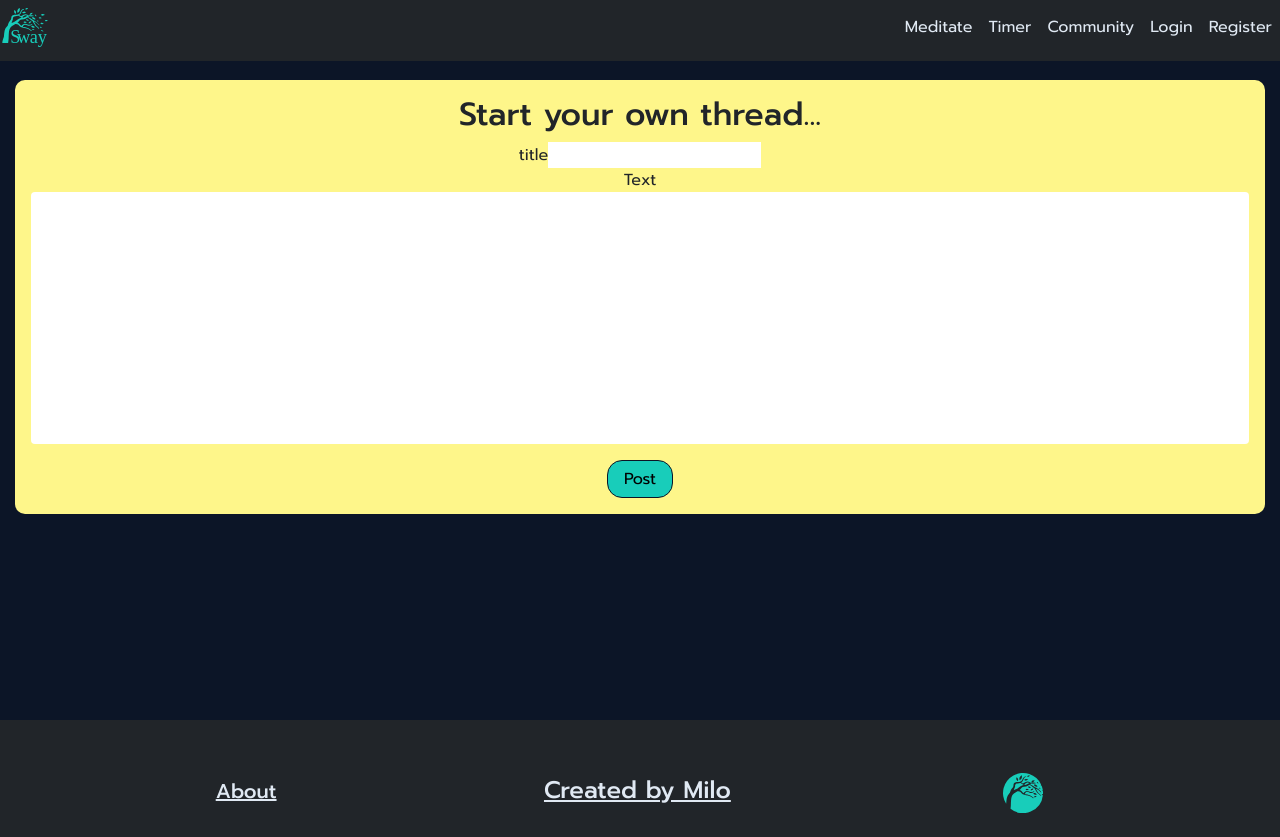
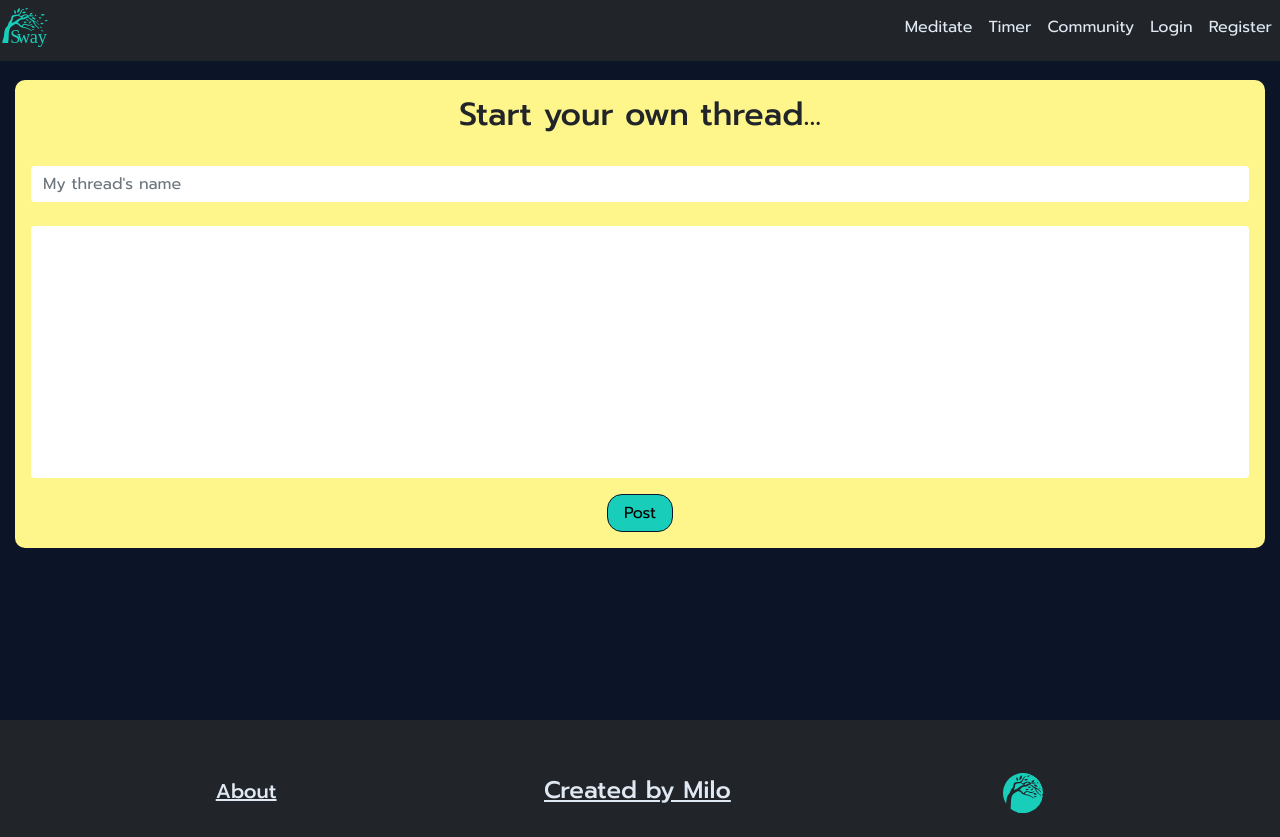
Before and after one commit to milobedini/Sway, a React (Create React App) app in the folder sway/front-end/: page /feed/new in a window 1280 px wide. Built offline with nearby package versions, Linux system fonts and the light colour scheme.

Commit message:
styling done

```diff
--- a/sway/front-end/src/components/Nav.js
+++ b/sway/front-end/src/components/Nav.js
@@ -1,8 +1,6 @@
 import { removeToken, removeUserId, removeUsername } from '../helpers/auth'
 import { Link, useNavigate } from 'react-router-dom'
 import logo from '../assets/Logo.svg'
-// import favicon1 from '../assets/Favicon 1.svg'
-// import favicon2 from '../assets/Favicon 2.svg'
 
 import React from 'react'
 
--- a/sway/front-end/src/pages/PostThread.js
+++ b/sway/front-end/src/pages/PostThread.js
@@ -2,14 +2,12 @@ import axios from 'axios'
 import React from 'react'
 import { useNavigate } from 'react-router-dom'
 import { useState } from 'react'
-import FormInput from '../components/FormInput'
 import '../styles/thread-form.scss'
 import { getAxiosRequestConfig } from '../helpers/api'
 
 const PostThread = () => {
   const navigate = useNavigate()
 
-  const [errorInfo, setErrorInfo] = useState({})
   const [isError, setIsError] = useState(false)
   const [data, setData] = useState({
     title: '',
@@ -41,12 +39,9 @@ const PostThread = () => {
 
   const handleError = (error) => {
     if (error) {
-      setErrorInfo(error.response.data)
       setIsError(true)
     }
   }
-
-  const formInputProps = { data, errorInfo, handleFormChange }
 
   return (
     <div className="thread-form-container">
@@ -56,15 +51,19 @@ const PostThread = () => {
             <div>
               <h2>Start your own thread...</h2>
             </div>
-            <FormInput
-              type="text"
-              name="title"
-              className="form-control"
-              {...formInputProps}
-            />
-
             <div className="form-group">
-              <label htmlFor="text">Text</label>
+              <label htmlFor="title" className="form-label"></label>
+              <input
+                type="text"
+                className="form-control"
+                id="title"
+                name="title"
+                placeholder="My thread's name"
+                onChange={handleFormChange}
+              ></input>
+            </div>
+            <div className="form-group">
+              <label htmlFor="text" className="form-label"></label>
               <textarea
                 className="form-control"
                 id="text"
@@ -74,9 +73,6 @@ const PostThread = () => {
                 onChange={handleFormChange}
               ></textarea>
             </div>
-
-            {/* <FormInput type="text" name="text" {...formInputProps} /> */}
-
             <div>
               <button className="save btn">
                 <input type="submit" value="Post" />
--- a/sway/front-end/src/styles/feed.scss
+++ b/sway/front-end/src/styles/feed.scss
@@ -67,6 +67,5 @@
   max-width: 60%;
 }
 .start-thread {
-  // max-width: 7%;
   color: #18cdba;
 }
```
Also changed, not shown: sway/front-end/src/pages/EditThread.js (+0 -7 lines).
